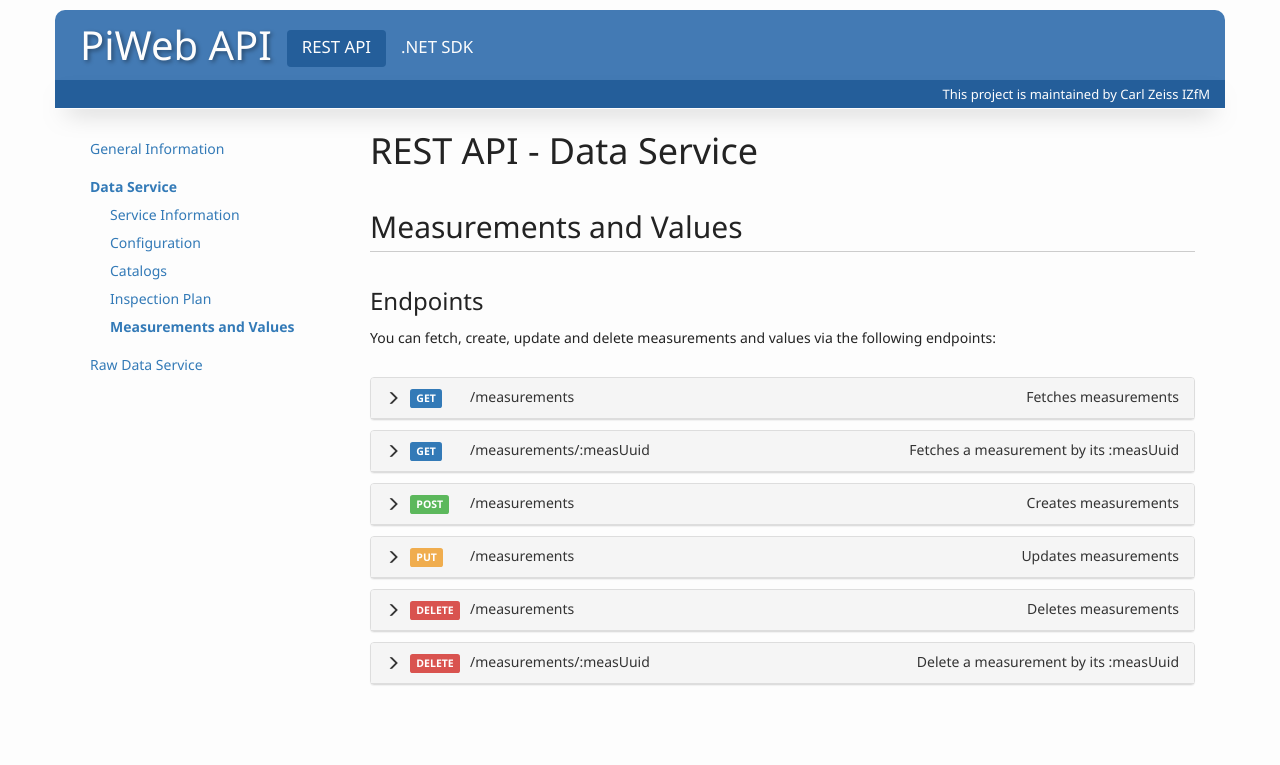
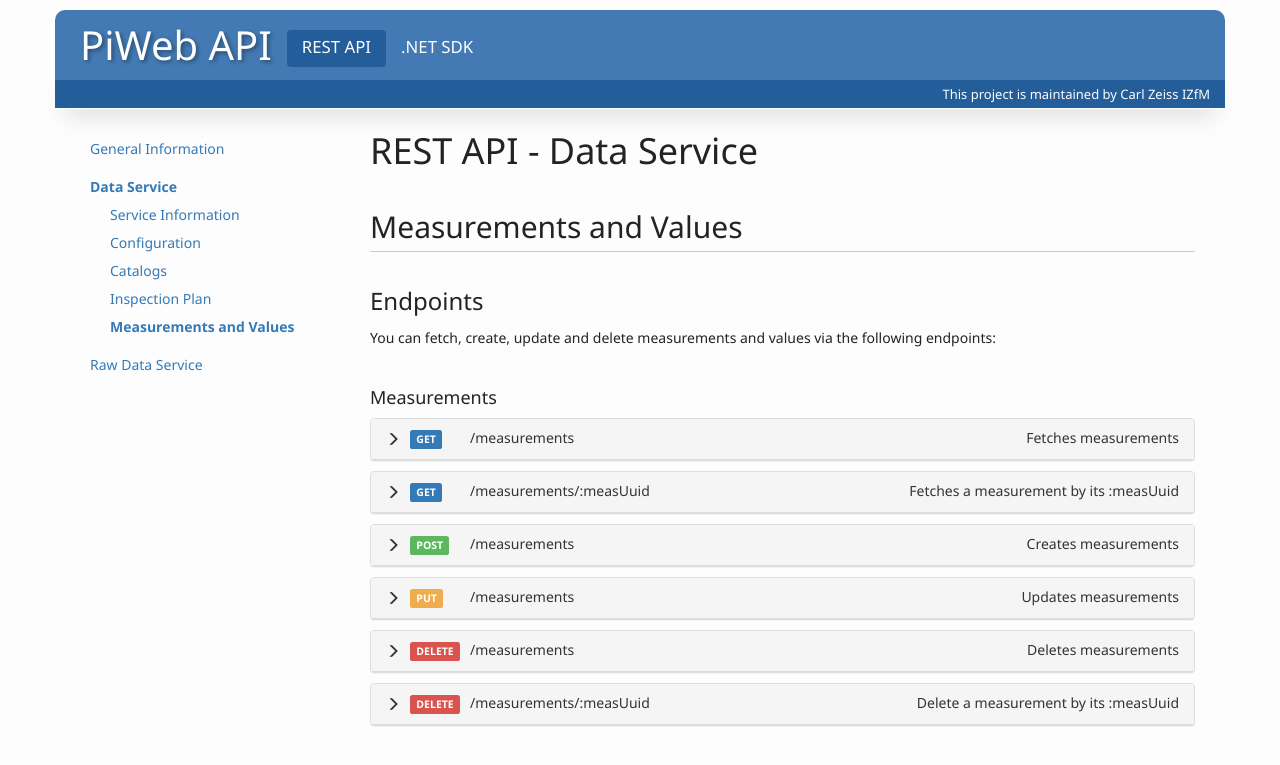
Before and after one commit to ZEISS-PiWeb/PiWeb-Api, a Jekyll site: the page built from _pages/0125-restapi-dataservice-measurements.md, in a window 1280 px wide. Shown: the top 765 px of the page. Built offline with Jekyll 4.4.1, drawn with Linux system fonts in a browser that asks for light colours.

Commit message:
Update 0125-restapi-dataservice-measurements.md

```diff
--- a/_pages/0125-restapi-dataservice-measurements.md
+++ b/_pages/0125-restapi-dataservice-measurements.md
@@ -14,7 +14,9 @@
 ### Endpoints
 
 You can fetch, create, update and delete measurements and values via the following endpoints:
+<br/>
 
+#### Measurements
 {% assign linkId="measurementsGetAll" %}
 {% assign method="GET" %}
 {% assign endpoint="/measurements" %}
```
